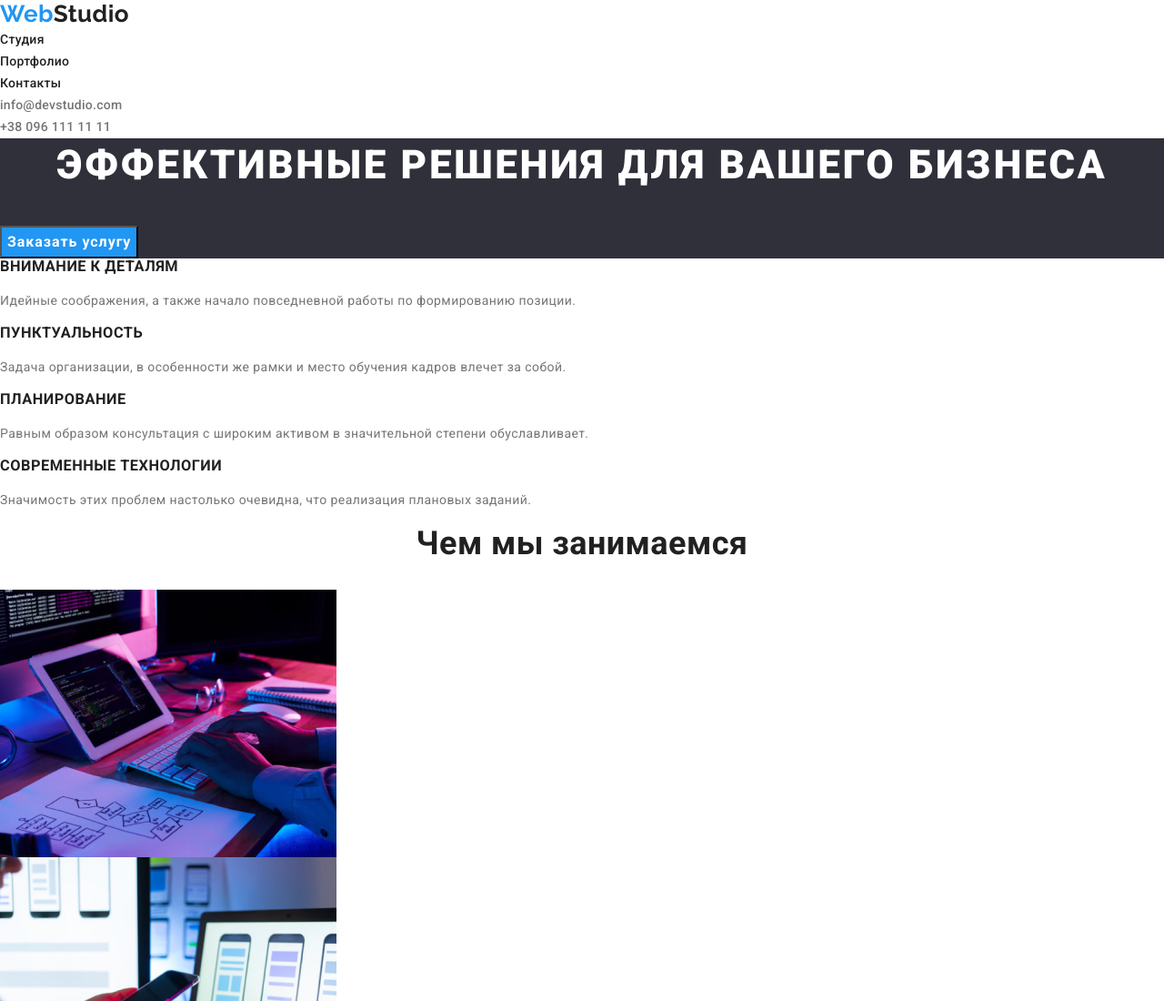
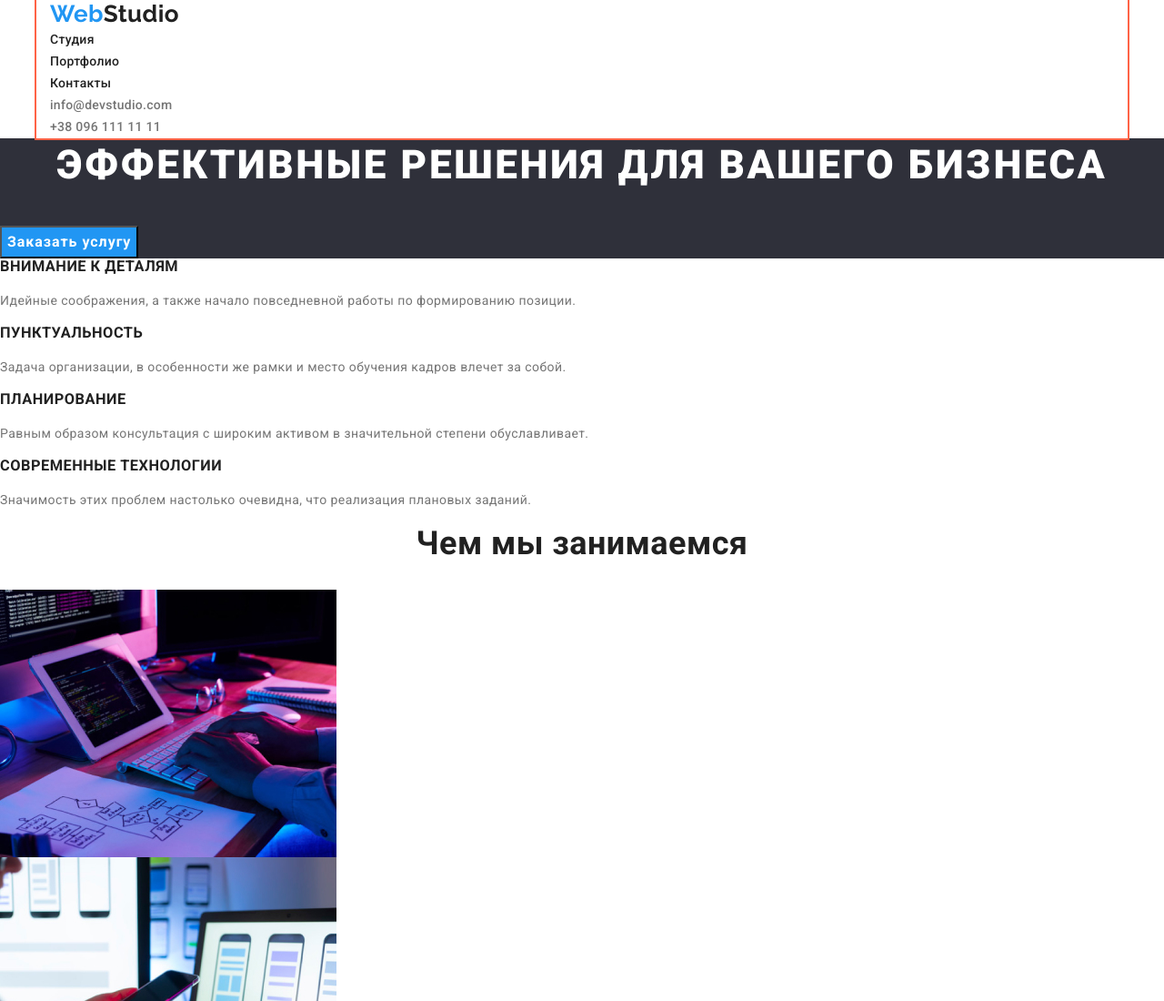
Before and after one commit to Sergey-Proskurnin/goit-markup-hw-03, a plain HTML site: page index.html in a window 1280 px wide. Shown: the top 1100 px of the page at 91% size. Drawn offline with nearby package versions, Linux system fonts and the light colour scheme.

Commit message:
Задал класс контейнера шапке

```diff
--- a/CSS/style.css
+++ b/CSS/style.css
@@ -47,9 +47,9 @@ p {
 .container {
   margin-left: auto;
   margin-right: auto;
-  width: 1440px;
-  padding-left: 20px;
-  padding-right: 20px;
+  width: 1200px;
+  padding-left: 15px;
+  padding-right: 15px;
   outline: 2px solid tomato;
 }
 body {
--- a/index.html
+++ b/index.html
@@ -14,6 +14,7 @@
     <!--header-page-->
     <header>
         <!--header-navigation-->
+        <div class="container">
         <nav>
             <a href="./index.html" class="logo"> <span class="logo-accent">Web</span>Studio</a>
             <ul class="site-nav list">
@@ -27,6 +28,7 @@
             <li><a href="mailto:info@devstudio.com" class="link">info@devstudio.com</a></li>
             <li><a href="tel:+380961111111" class="link">+38 096 111 11 11</a></li>
         </ul>
+        </div>
     </header>
     <!--main-content-page-->
     <main>
```
